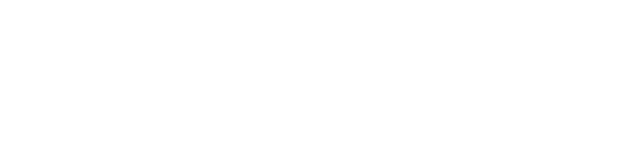
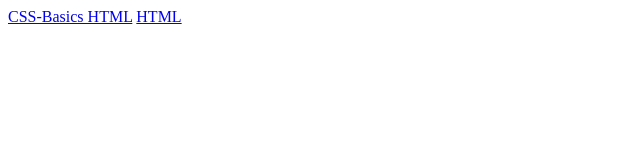
Before and after one commit to 143722/techblog, a plain HTML site: page index.html in a window 1280 px wide. Shown: the whole page, without its empty margins (0-640 px from the left). Drawn offline with Linux system fonts and the light colour scheme.

Commit message:
Update index.html

```diff
--- a/index.html
+++ b/index.html
@@ -4,6 +4,7 @@
     <title>Tech Blog</title>
   </head>
   <body>
-    <a href="https://143722.github.io/techblog/css-basic.html" >
+    <a href="https://143722.github.io/techblog/css-basic.html">CSS-Basics HTML</a>
+    <a href="https://143722.github.io/techblog/html.html">HTML</a>
   </body>
 </html>
```
